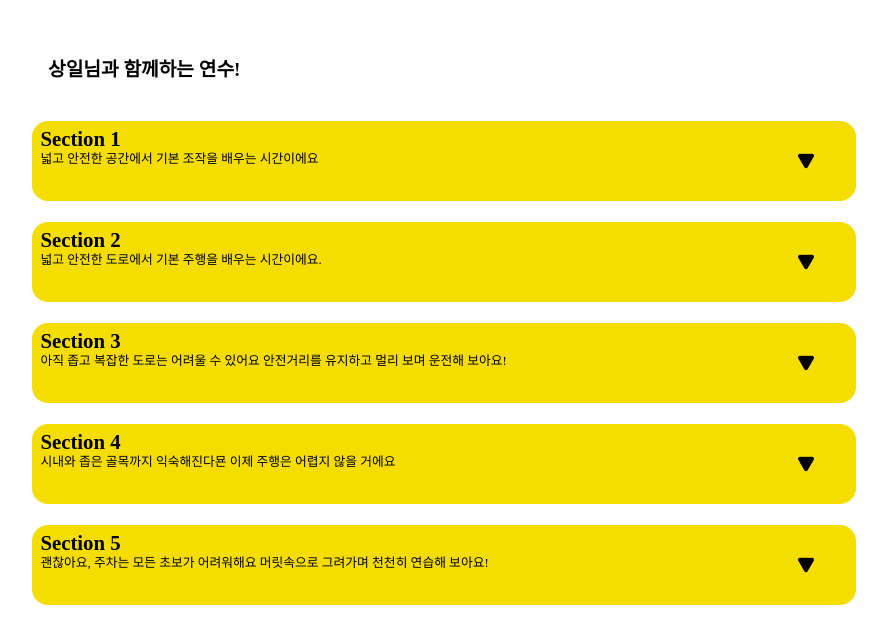
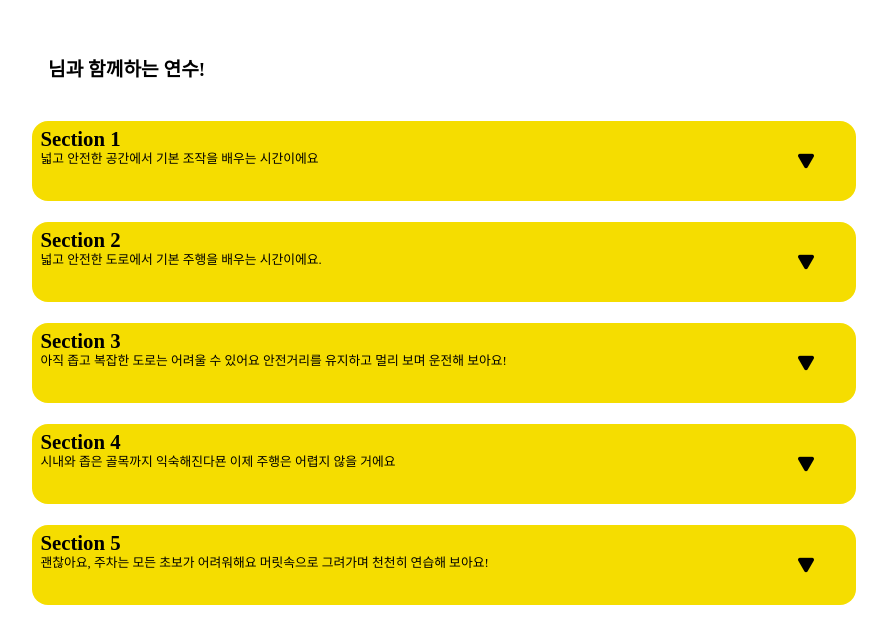
Before and after one commit to SWM-AtoZ/friendrive-client, a React (Create React App) app: page /teacher in a window 1280 px wide. Shown: the top 644 px of the page, without its empty margins (196-1083 px from the left). Built offline with nearby package versions, Linux system fonts and the light colour scheme; no server answers.

Commit message:
Modify Teacher Page

```diff
--- a/src/pages/teacher/Teacher.js
+++ b/src/pages/teacher/Teacher.js
@@ -291,7 +291,7 @@ const Teacher = () => {
         axios.get(`https://41icjhls1i.execute-api.ap-northeast-2.amazonaws.com/dev/teacher?token=${cookies.teacherToken}`)
         .then(function (response) {
             TeacherPageData= response.data;
-            console.log(TeacherPageData.length)
+            console.log(TeacherPageData)
         })
         .catch(function (error) {
             console.log(error);
@@ -306,7 +306,7 @@ const Teacher = () => {
 
   return (
     <section className={style.teacher_section}>
-        <div className={style.title}>{TeacherPageData.length>0?(<div className={style.font}>{TeacherPageData.name}님과 함께하는 연수!</div>):(<div className={style.font}>상일님과 함께하는 연수!</div>)}</div>
+        <div className={style.title}>{TeacherPageData?(<div className={style.font}>{TeacherPageData.name}님과 함께하는 연수!</div>):(<div className={style.font}>상일님과 함께하는 연수!</div>)}</div>
         {curriculum.map((item, idx)=>{
             //해당 섹션에 관련된 아이템 필터링
             const filteredItem = allitems.filter(nonfiltereditem =>
```
